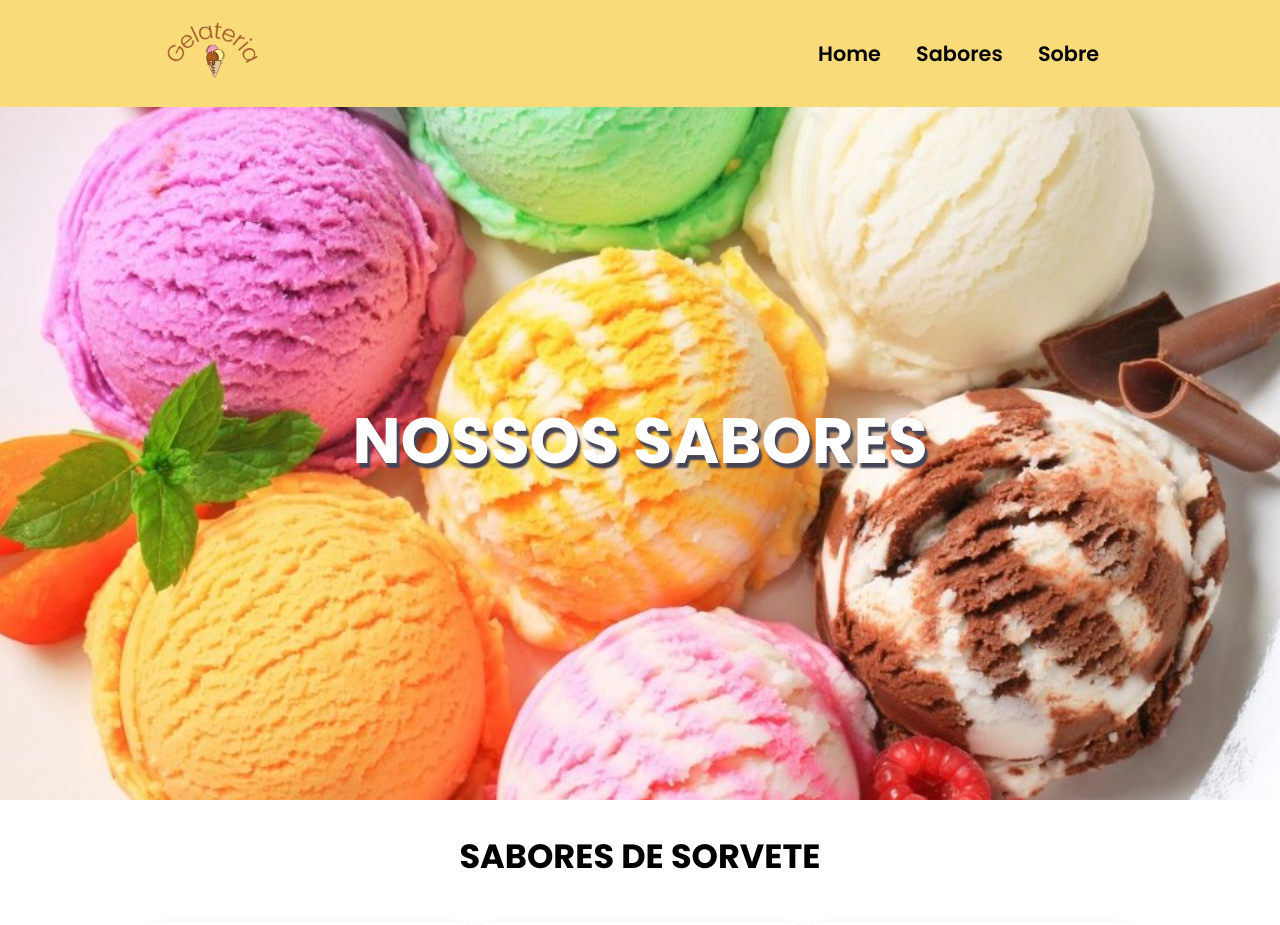
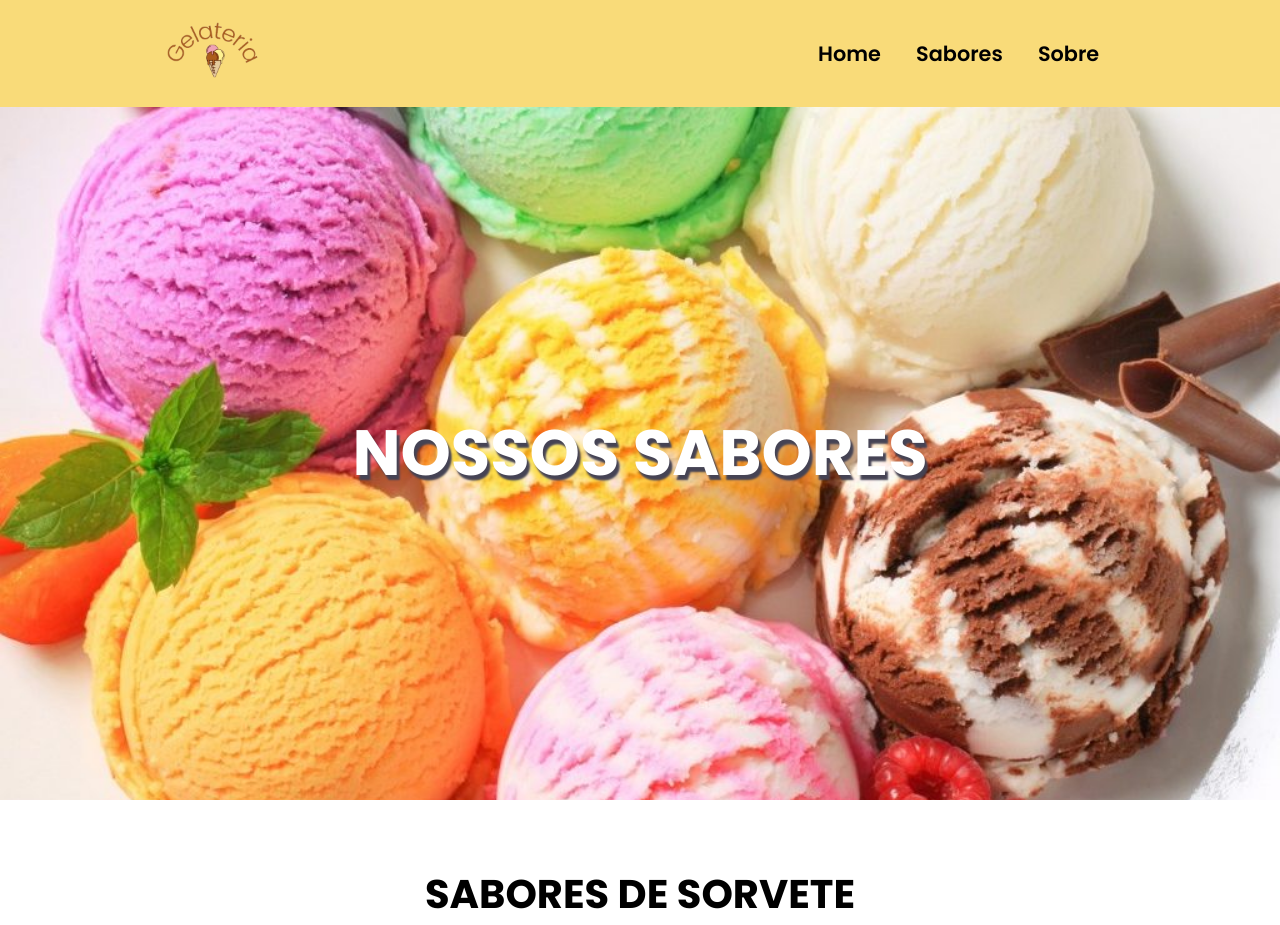
Before and after one commit to lukasilverio94/sorveteria-spa, a React (Create React App) app: page /sabores in a window 1280 px wide. Shown: the top 925 px of the page. Built offline with nearby package versions, Linux system fonts and the light colour scheme.

Commit message:
fixed h1 section flavours

```diff
--- a/src/pages/Sabores/index.js
+++ b/src/pages/Sabores/index.js
@@ -19,7 +19,7 @@ const Sabores = () => {
 
         {/* section sabores */}
         <section>
-          <h2>sabores de sorvete</h2>
+          <h1>sabores de sorvete</h1>
           <div className="cards container">
             <div className="card">
               <img src="assets/sabor-oreo.png" alt="Sorvete Oreo" />
--- a/src/pages/Sabores/style.css
+++ b/src/pages/Sabores/style.css
@@ -12,10 +12,10 @@
 }
 
 /* CARDS */
-section h2 {
+section h1 {
   text-align: center;
-  padding: 2rem 0;
-  font-size: 2.1rem;
+  padding: 4rem 0 2.5rem 0;
+  font-size: 2.5rem;
 
 }
 
```
